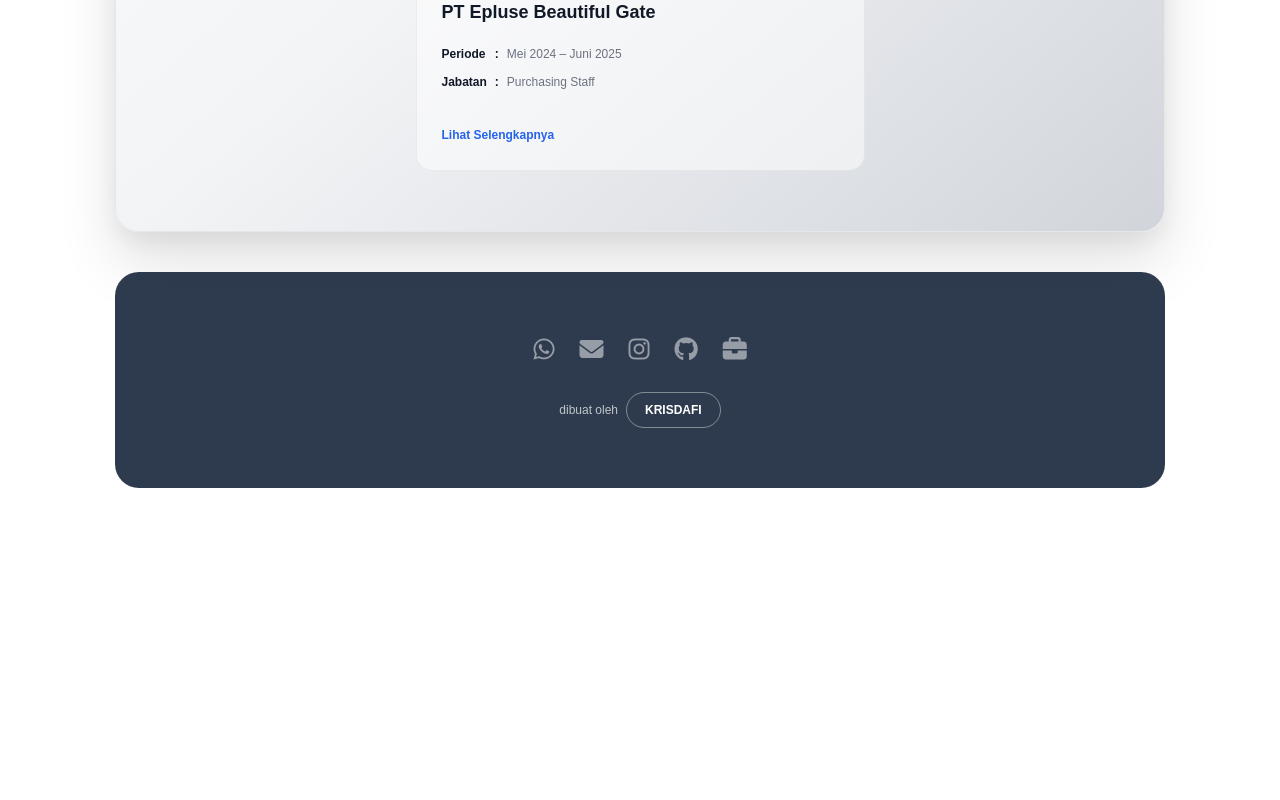
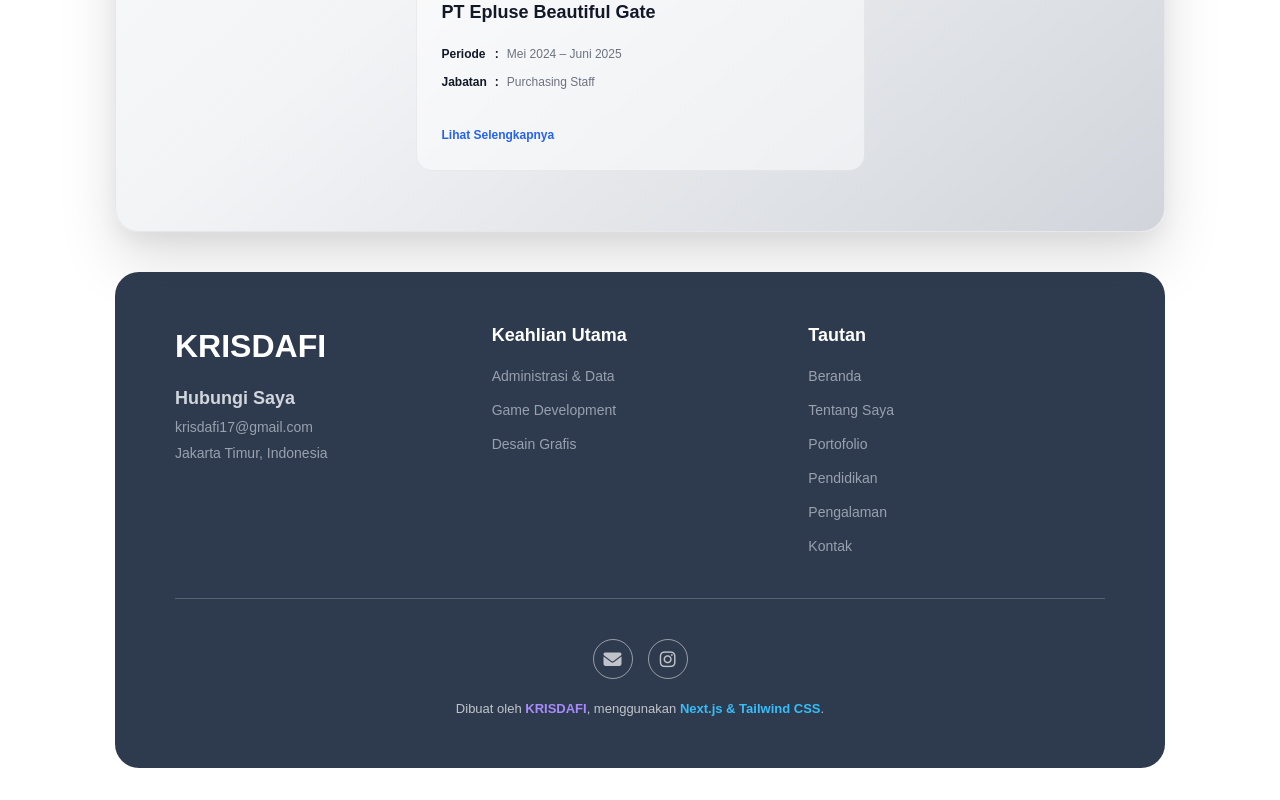
Before and after one commit to krisdafi/krisdafi.github.io, a Next.js app: page / in a window 1280 px wide. Shown: the part 3827-4627 px from the top of the page. Before the commit the page ends 4347 px from the top, so only its background shows below. Built offline with nearby package versions, Linux system fonts and the light colour scheme.

Commit message:
Update desain footer portofolio

```diff
--- a/src/app/page.js
+++ b/src/app/page.js
@@ -388,16 +388,54 @@ export default function Home() {
                 </section>
             </main>
 
-            <footer id="kontak" className="w-full max-w-[1050px] bg-[rgba(10,25,47,0.85)] backdrop-blur-[8px] px-[20px] md:px-[60px] py-[40px] md:py-[60px] flex flex-col items-center gap-[20px] md:gap-[24px] rounded-[20px] md:rounded-[24px] mt-[40px] scroll-mt-[140px]">
-                <div className="flex gap-[20px] md:gap-[25px] flex-wrap justify-center">
-                    <a href="#" className="text-[rgba(255,255,255,0.5)] text-[20px] md:text-[24px] no-underline transition-all duration-300 hover:text-[#ffffff] hover:-translate-y-[4px]"><i className="fa-brands fa-whatsapp"></i></a>
-                    <a href="#" className="text-[rgba(255,255,255,0.5)] text-[20px] md:text-[24px] no-underline transition-all duration-300 hover:text-[#ffffff] hover:-translate-y-[4px]"><i className="fa-solid fa-envelope"></i></a>
-                    <a href="#" className="text-[rgba(255,255,255,0.5)] text-[20px] md:text-[24px] no-underline transition-all duration-300 hover:text-[#ffffff] hover:-translate-y-[4px]"><i className="fa-brands fa-instagram"></i></a>
-                    <a href="#" className="text-[rgba(255,255,255,0.5)] text-[20px] md:text-[24px] no-underline transition-all duration-300 hover:text-[#ffffff] hover:-translate-y-[4px]"><i className="fa-brands fa-github"></i></a>
-                    <a href="#" className="text-[rgba(255,255,255,0.5)] text-[20px] md:text-[24px] no-underline transition-all duration-300 hover:text-[#ffffff] hover:-translate-y-[4px]"><i className="fa-solid fa-briefcase"></i></a>
+            <footer id="kontak" className="w-full max-w-[1050px] bg-[rgba(10,25,47,0.85)] backdrop-blur-[8px] px-[30px] md:px-[60px] py-[40px] md:py-[50px] flex flex-col gap-[30px] rounded-[20px] md:rounded-[24px] mt-[40px] scroll-mt-[140px] text-white">
+                <div className="grid grid-cols-1 md:grid-cols-3 gap-[40px] md:gap-[20px] w-full text-left">
+                    <div className="flex flex-col gap-[15px]">
+                        <h2 className="text-[28px] md:text-[32px] font-bold text-white">KRISDAFI</h2>
+                        <div className="flex flex-col gap-[5px]">
+                            <h3 className="text-[18px] font-semibold text-gray-300">Hubungi Saya</h3>
+                            <a href="mailto:krisdafi17@gmail.com" className="text-[14px] text-gray-400 hover:text-white transition-colors duration-300 no-underline">krisdafi17@gmail.com</a>
+                            <span className="text-[14px] text-gray-400">Jakarta Timur, Indonesia</span>
+                        </div>
+                    </div>
+
+                    <div className="flex flex-col gap-[15px]">
+                        <h3 className="text-[18px] font-semibold text-white">Keahlian Utama</h3>
+                        <ul className="flex flex-col gap-[10px] list-none pl-0 m-0">
+                            <li><span className="text-[14px] text-gray-400">Administrasi & Data</span></li>
+                            <li><span className="text-[14px] text-gray-400">Game Development</span></li>
+                            <li><span className="text-[14px] text-gray-400">Desain Grafis</span></li>
+                        </ul>
+                    </div>
+
+                    <div className="flex flex-col gap-[15px]">
+                        <h3 className="text-[18px] font-semibold text-white">Tautan</h3>
+                        <ul className="flex flex-col gap-[10px] list-none pl-0 m-0">
+                            {['Beranda', 'Tentang Saya', 'Portofolio', 'Pendidikan', 'Pengalaman', 'Kontak'].map((item) => (
+                                <li key={item}>
+                                    <a href={`#${item.toLowerCase().replace(' ', '-')}`} className="text-[14px] text-gray-400 hover:text-white transition-colors duration-300 no-underline">
+                                        {item}
+                                    </a>
+                                </li>
+                            ))}
+                        </ul>
+                    </div>
                 </div>
-                <div className="text-[rgba(255,255,255,0.7)] text-[12px] flex items-center flex-wrap justify-center gap-[8px] text-center">
-                    dibuat oleh <a href="#" className="text-[#ffffff] no-underline font-bold px-[18px] py-[8px] border border-[rgba(255,255,255,0.4)] rounded-[20px] transition-all duration-300 bg-transparent hover:bg-[#ffffff] hover:text-[#0A192F] hover:border-[#ffffff]">KRISDAFI</a>
+
+                <div className="w-full h-[1px] bg-white/20 my-[10px]"></div>
+
+                <div className="flex flex-col items-center gap-[20px]">
+                    <div className="flex gap-[15px] justify-center">
+                        <a href="mailto:krisdafi17@gmail.com" className="w-[40px] h-[40px] rounded-full border border-white/50 flex items-center justify-center text-white/70 hover:text-white hover:border-white transition-all duration-300 hover:-translate-y-[4px] no-underline">
+                            <i className="fa-solid fa-envelope text-[18px]"></i>
+                        </a>
+                        <a href="https://www.instagram.com/krisdave171" target="_blank" rel="noopener noreferrer" className="w-[40px] h-[40px] rounded-full border border-white/50 flex items-center justify-center text-white/70 hover:text-white hover:border-white transition-all duration-300 hover:-translate-y-[4px] no-underline">
+                            <i className="fa-brands fa-instagram text-[18px]"></i>
+                        </a>
+                    </div>
+                    <div className="text-[rgba(255,255,255,0.7)] text-[13px] text-center">
+                        Dibuat oleh <span className="text-[#a78bfa] font-semibold">KRISDAFI</span>, menggunakan <span className="text-[#38bdf8] font-semibold">Next.js & Tailwind CSS</span>.
+                    </div>
                 </div>
             </footer>
 
```
